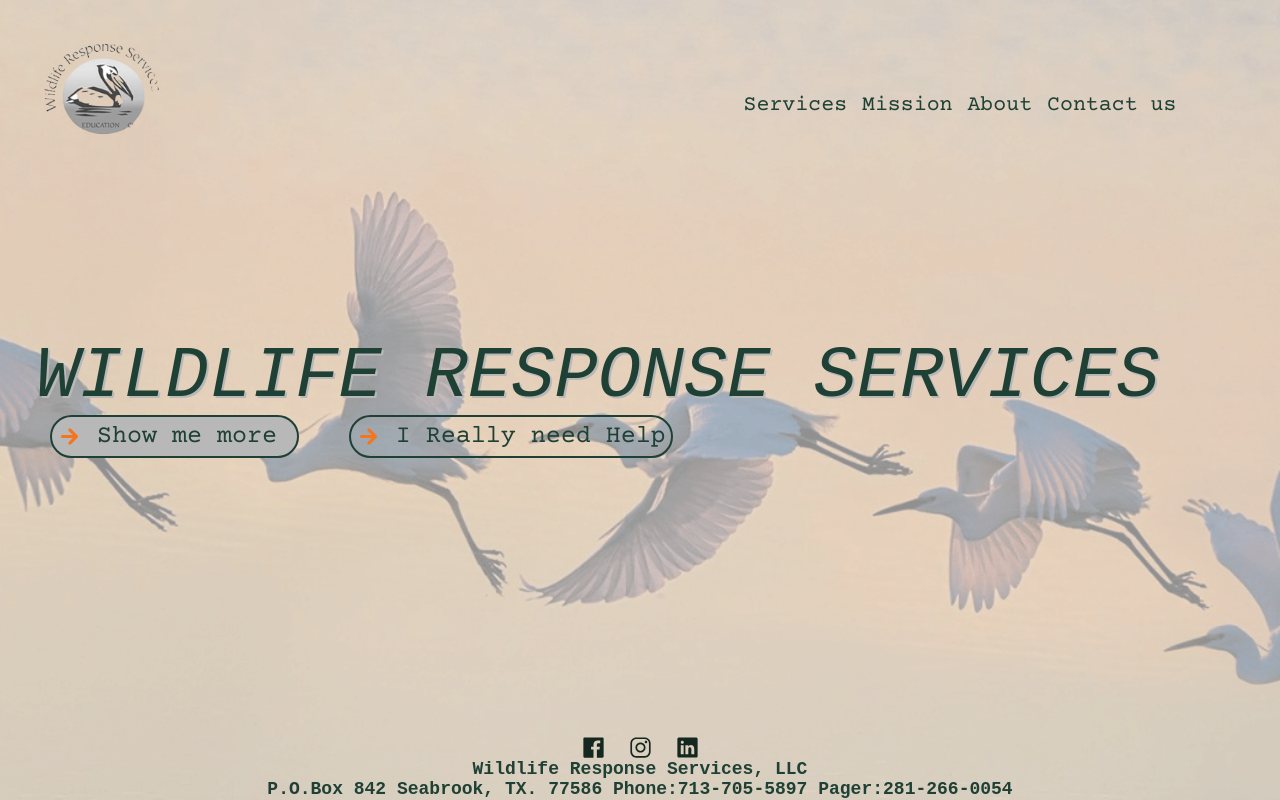
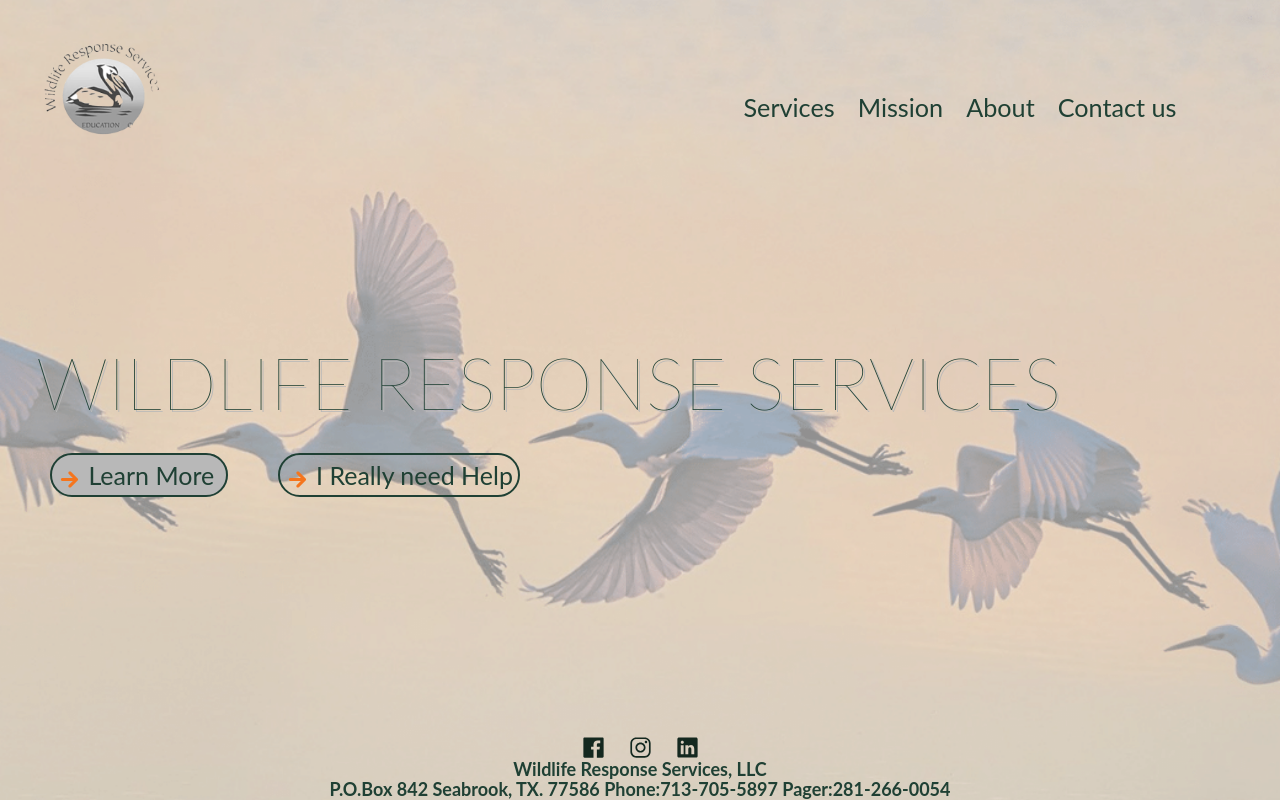
Before and after one commit to wilcodes/wildlife-response-services, a Gatsby site in the folder wildlife-response/: page / in a window 1280 px wide. Built offline with nearby package versions, Linux system fonts and the light colour scheme; Gatsby itself is replaced by a stand-in of ours.

Commit message:
Font family changed to Lato and implemented logic to detect changes on screen for the sidebar

```diff
--- a/wildlife-response/gatsby-config.js
+++ b/wildlife-response/gatsby-config.js
@@ -9,6 +9,12 @@ module.exports = {
     {
       resolve: `gatsby-source-filesystem`,
       options: {
+        fonts:[
+          {
+            family: "Lato",
+            variants: ["400","700"]
+          }
+        ],
         name: `images`,
         path: `${__dirname}/src/images`,
       },
--- a/wildlife-response/package.json
+++ b/wildlife-response/package.json
@@ -9,6 +9,7 @@
     "gatsby-image": "^2.5.0",
     "gatsby-plugin-manifest": "^2.6.1",
     "gatsby-plugin-offline": "^3.4.0",
+    "gatsby-plugin-prefetch-google-fonts": "^1.4.3",
     "gatsby-plugin-react-helmet": "^3.4.0",
     "gatsby-plugin-sharp": "^2.8.0",
     "gatsby-source-filesystem": "^2.5.0",
--- a/wildlife-response/src/components/Footer/Footer.js
+++ b/wildlife-response/src/components/Footer/Footer.js
@@ -6,7 +6,6 @@ const Footer= () =>{
         <>
 
             <footer className={classes.footer}>
-                <div className={classes.icons}>
                     <IoLogoFacebook className='icon-2' style={{
                         position:"relative",
                         top:"7px",
@@ -27,7 +26,6 @@ const Footer= () =>{
                         fontSize:"27px",
                         color:"#14281f"
                     }}/>
-                </div>
 
                 <h4 className={classes.element}>  Wildlife Response Services, LLC</h4>
                 <h4 className={classes.element}>  P.O.Box 842
--- a/wildlife-response/src/components/Footer/Footer.module.css
+++ b/wildlife-response/src/components/Footer/Footer.module.css
@@ -7,5 +7,5 @@
 
 }
 .element{
-    font-family: "Courier New"
+    font-family: Lato;
 }
--- a/wildlife-response/src/components/Home/NavBar/NavBar.js
+++ b/wildlife-response/src/components/Home/NavBar/NavBar.js
@@ -1,9 +1,32 @@
-import React from "react";
+import React, {useState, useEffect} from "react";
 import {Link} from "gatsby";
 import classes from "./Navbar.module.css"
 import logo from "../../../images/transparent-logo.png";
+
 const NavBar = () =>{
     const NavLink =(Link);
+    const [windowWidth, setWindowWidth]= useState(window.innerWidth);
+    const handleResize =()=>{
+        setWindowWidth(window.innerWidth);
+    };
+
+    useEffect(()=>{
+        window.addEventListener("resize", handleResize);
+        return ()=>{
+            window.addEventListener("resize", handleResize);
+        }
+    },[]);
+let conditionalNav= null;
+    if (windowWidth>1024) {
+        conditionalNav= <nav className={classes.parent} >
+           <NavLink to='/services' className={classes.children} >Services</NavLink>
+           <NavLink to='/mission' className={classes.children}>Mission</NavLink>
+           <NavLink to='/about' className={classes.children}>About</NavLink>
+           <NavLink to='/contact' className={classes.children}>Contact us</NavLink>
+       </nav>
+    }else {
+        conditionalNav = <div> gg </div>
+    }
     return(
         <>
             <div className="container-fluid">
@@ -12,12 +35,7 @@ const NavBar = () =>{
                 <NavLink to='/' > <img src={logo} alt="wildlife-logo" className={classes.image}/> </NavLink>
             </div>
                 <div className="col-md-6">
-                    <nav className={classes.parent} >
-                        <NavLink to='/services' className={classes.children} >Services</NavLink>
-                        <NavLink to='/mission' className={classes.children}>Mission</NavLink>
-                        <NavLink to='/about' className={classes.children}>About</NavLink>
-                        <NavLink to='/contact' className={classes.children}>Contact us</NavLink>
-                    </nav>
+                    {conditionalNav}
                     </div>
                 </div>
             </div>
--- a/wildlife-response/src/components/Home/NavBar/Navbar.module.css
+++ b/wildlife-response/src/components/Home/NavBar/Navbar.module.css
@@ -4,8 +4,8 @@
     justify-content: space-between;
     align-items: center;
     flex-flow: row wrap;
-    font-family: "Courier Prime";
-    font-size: 1.2rem;
+    font-family: Lato;
+    font-size: 1.4rem;
     padding: 5rem;
 }
 .children{
@@ -33,3 +33,9 @@
     text-decoration: black;
     border-bottom:1px solid #1f4034 ;
 }
+
+@media (max-width:800px ) {
+    .parent{
+        display: none;
+    }
+}
--- a/wildlife-response/src/components/Home/Title/Title.module.css
+++ b/wildlife-response/src/components/Home/Title/Title.module.css
@@ -1,12 +1,12 @@
 .title{
-    font-family: "Courier New";
+    font-family: "Lato";
     margin-top: 10%;
     color: #1f4034;
     text-shadow: 2px 2px #b8b8b8;
     font-size: 4em;
-    font-style: italic;
     margin-left: 0.5em;
     font-weight: lighter;
     text-transform: uppercase;
+    padding-bottom: 0.5em;
 ;
 }
--- a/wildlife-response/src/components/Home/button/Button.js
+++ b/wildlife-response/src/components/Home/button/Button.js
@@ -10,7 +10,7 @@ const Button=()=>{
                 position:"relative",
                 top:"7px",
                 color:"#f5751D"
-            }}/> Show me more </NavLink>
+            }}/> Learn More </NavLink>
         <NavLink  className={classes.Button2} to='/services'>  <IoMdArrowRoundForward className='icon-2' style={{
             position:"relative",
             top:"7px",
--- a/wildlife-response/src/components/Home/button/Button.module.css
+++ b/wildlife-response/src/components/Home/button/Button.module.css
@@ -1,6 +1,6 @@
 .Button{
     text-decoration: none;
-    font-family: "Courier Prime";
+    font-family: Lato;
     font-size: 25px;
     margin-left: 2em;
     color:#1f4034;
@@ -12,7 +12,7 @@
 }
 .Button2{
     text-decoration: none;
-    font-family: "Courier Prime";
+    font-family: Lato;
     font-size: 25px;
     margin-left: 2em;
     color:#1f4034;
--- a/wildlife-response/src/components/layout.css
+++ b/wildlife-response/src/components/layout.css
@@ -9,7 +9,7 @@ body{
   margin: 0;
   font-family: -apple-system, BlinkMacSystemFont, 'Segoe UI', Roboto,
   Helvetica, Arial, sans-serif, 'Apple Color Emoji', 'Segoe UI Emoji',
-  'Segoe UI Symbol', "Courier Prime";
+  'Segoe UI Symbol', "Courier Prime", Lato;
   font-size: 18px;
   line-height: 1.4;
 }
@@ -19,7 +19,7 @@ body{
 
 h1,
 h4{
-  font-family: Courier Prime;
+  font-family: Lato;
   color: #1f4034;
   line-height: 1.1;
 }
```
Also changed, not shown: wildlife-response/src/components/sidebar/sidebar.css (added), wildlife-response/src/components/sidebar/sidebar.js (added), 1 other file.
